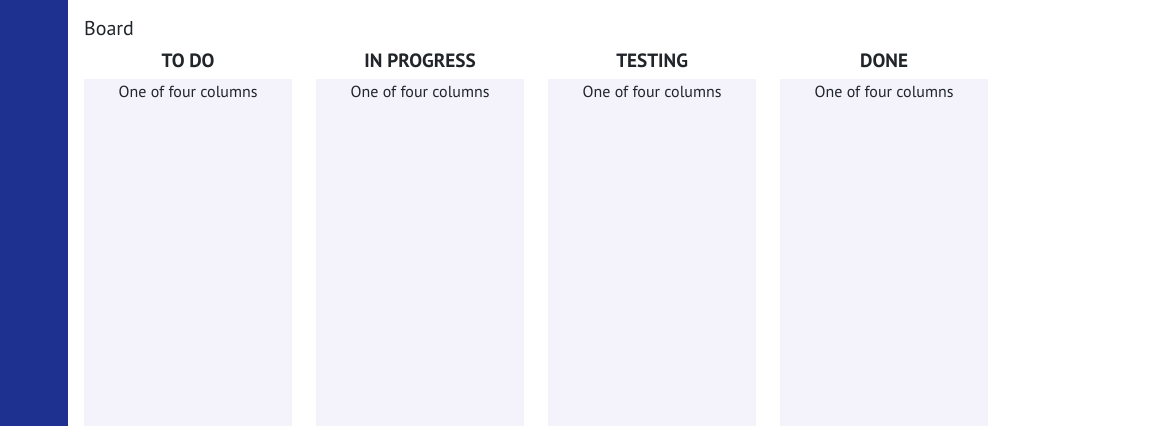
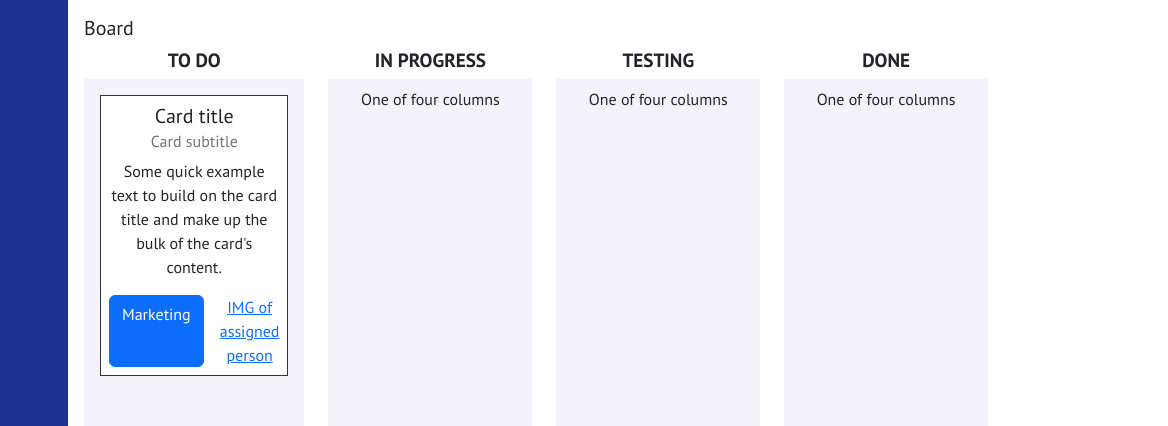
Before and after one commit to RaphaelKono/join, a website: page html/board.html in a window 1280 px wide. Shown: the top 426 px of the page, 112-1280 px from the left. Drawn offline with nearby package versions, Linux system fonts and the light colour scheme.

Commit message:
minor changes in board-html and js

```diff
--- a/css/style.css
+++ b/css/style.css
@@ -17,7 +17,6 @@ h3 {
 .card {
     display: flex;
     flex-direction: row !important;
-    min-height: 100vh;
     --bs-card-inner-border-radius: unset;
     border: unset;
 }
@@ -26,6 +25,7 @@ h3 {
     max-width: 180px;
     background-color: #1E3190 !important;
     padding: 0;
+    height: 100vh;
 }
 
 .navbar {
@@ -51,7 +51,19 @@ h3 {
     border-left: 5px solid #C3C5CF;
 }
 
+
+/* -----------------CSS for Board ----------------- */
+
 .board-col {
     min-height: 80vh;
-    background-color: #F4F3FB
+    background-color: #F4F3FB;
+    padding: .5rem;
 }
+
+.card-body-board {
+    padding: .5rem;
+    margin: .5rem;
+    margin-top: .5rem !important;
+    border: 1px solid rgba(0, 0, 0, 0.8);
+    background-color: white;
+}
--- a/html/board.html
+++ b/html/board.html
@@ -28,28 +28,36 @@
                 <h5 class="card-title">Board</h5>
                 <div class="container text-center">
                     <div class="row align-items-start">
-
                         <div class="col">
                             <h3>TO DO</h3>
-                            <div class="board-col">
-                                One of four columns
+                            <div id="toDoBoard" class="board-col">
+                                <div class="card-body card-body-board">
+                                    <h5 class="card-title">Card title</h5>
+                                    <h6 class="card-subtitle mb-2 text-muted">Card subtitle</h6>
+                                    <p class="card-text">Some quick example text to build on the card title and make up the bulk of the card's content.</p>
+                                    <div class="d-flex">
+                                        <a href="#" class="btn btn-primary card-link">Marketing</a>
+                                        <a href="#" class="card-link">IMG of assigned person</a>
+                                    </div>
+                                </div>
+
                             </div>
                         </div>
                         <div class="col">
                             <h3>IN PROGRESS</h3>
-                            <div class="board-col">
+                            <div id="inProgressBoard" class="board-col">
                                 One of four columns
                             </div>
                         </div>
                         <div class="col">
                             <h3>TESTING</h3>
-                            <div class="board-col">
+                            <div id="testingBoard" class="board-col">
                                 One of four columns
                             </div>
                         </div>
                         <div class="col">
                             <h3>DONE</h3>
-                            <div class="board-col">
+                            <div id="doneBoard" class="board-col">
                                 One of four columns
                             </div>
                         </div>
--- a/js/board.js
+++ b/js/board.js
@@ -6,7 +6,7 @@ let boardTasks = [{
     'dueDate': 'XX.XX.XXXX',
     'currentDate': 'ZZ.ZZ.ZZZZ',
     'description': 'Lorem ipsum dolor sit amet consectetur adipisicing elit. Velit, inventore possimus accusamus rem repudiandae numquam hic accusantium ratione corrupti, iste laborum facilis voluptas praesentium nobis omnis provident itaque ea quis.',
-    'assignedTo': 'Mark Wahlberg',
+    'assignedTo': 1,
     'status': 'ToDo'
 }, {
     'title': 'Present presentation',
@@ -19,3 +19,9 @@ let boardTasks = [{
     'assignedTo': 'CEO',
     'status': 'ToDo'
 }];
+
+let staff = [{
+    'id': 1,
+    'name': 'Mark Wahlberg',
+    'src': 'img/Markwahlberg'
+}];
```
